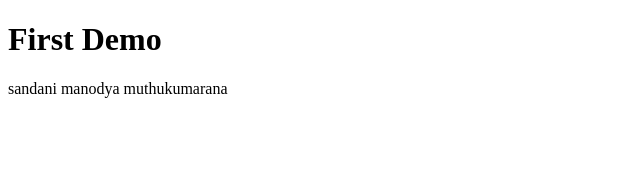
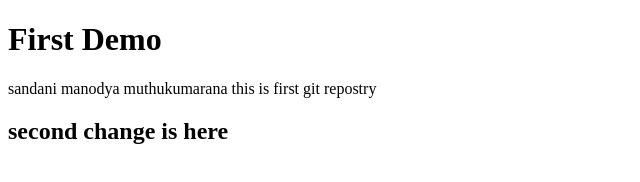
Before and after one commit to MuthukumaranaSM/gitdemo-, a plain HTML site: page index.html in a window 1280 px wide. Shown: the whole page, without its empty margins (0-640 px from the left). Drawn offline with Linux system fonts and the light colour scheme.

Commit message:
second change

```diff
--- a/index.html
+++ b/index.html
@@ -5,6 +5,8 @@
     <meta name="viewport" content="width=device-width, initial-scale=1.0">
     <title>Document</title>
 </head>
+
+
 <body>
 
     <h1>
@@ -12,8 +14,8 @@
     </h1>
 
     <p>
-        sandani manodya muthukumarana
+        sandani manodya muthukumarana this is first git repostry
     </p>
-
+<h2>second change is here</h2>
 </body>
 </html>
```
